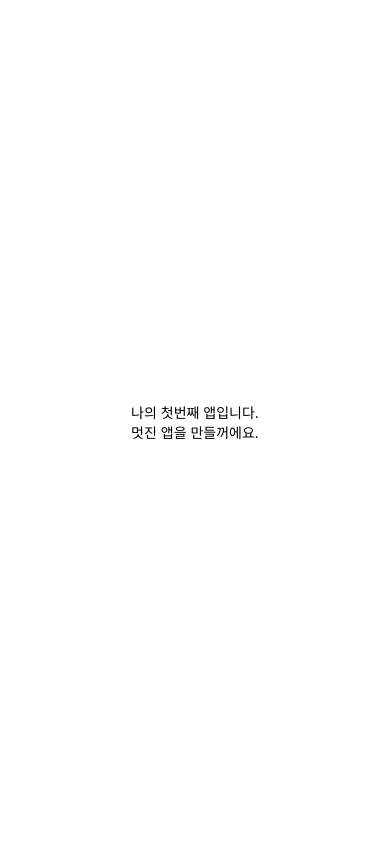
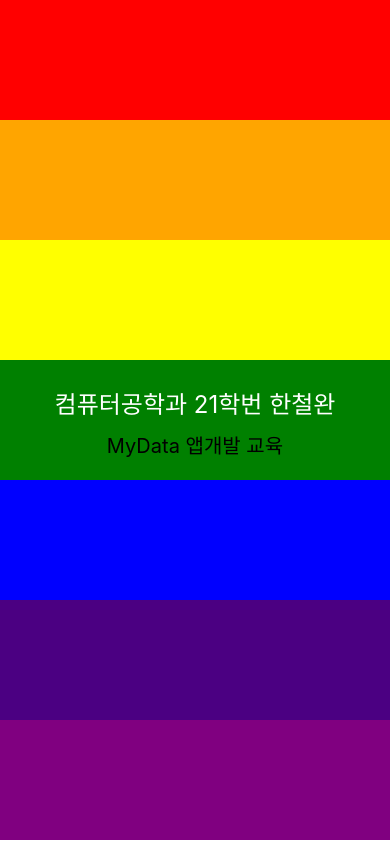
Before and after one commit to Mungwani/MyData, a React Native app: screen / in a window 390 px wide. Built offline with nearby package versions, Linux system fonts and the light colour scheme.

Commit message:
메인화면 예쁘게 꾸미기

```diff
--- a/App.js
+++ b/App.js
@@ -4,8 +4,17 @@ import { StyleSheet, Text, View } from 'react-native';
 export default function App() {
   return (
     <View style={styles.container}>
-      <Text>나의 첫번째 앱입니다.</Text>
-      <Text>멋진 앱을 만들꺼에요.</Text>
+      <View style={[styles.rainbow, styles.red]} />
+      <View style={[styles.rainbow, styles.orange]} />
+      <View style={[styles.rainbow, styles.yellow]} />
+      <View style={[styles.rainbow, styles.green]} />
+      <View style={[styles.rainbow, styles.blue]} />
+      <View style={[styles.rainbow, styles.indigo]} />
+      <View style={[styles.rainbow, styles.violet]} />
+      <View style={styles.content}>
+        <Text style={styles.text1}>컴퓨터공학과 21학번 한철완</Text>
+        <Text style={styles.text2}>MyData 앱개발 교육</Text>
+      </View>
       <StatusBar style="auto" />
     </View>
   );
@@ -14,8 +23,55 @@ export default function App() {
 const styles = StyleSheet.create({
   container: {
     flex: 1,
-    backgroundColor: '#fff',
+    flexDirection: 'column',
+
+  },
+
+  red: {
+    backgroundColor: 'red',
+    height: 120,
+  },
+  orange: {
+    backgroundColor: 'orange',
+    height: 120,
+  },
+  yellow: {
+    backgroundColor: 'yellow',
+    height: 120,
+  },
+  green: {
+    backgroundColor: 'green',
+    height: 120,
+  },
+  blue: {
+    backgroundColor: 'blue',
+    height: 120,
+  },
+  indigo: {
+    backgroundColor: 'indigo',
+    height: 120,
+  },
+  violet: {
+    backgroundColor: 'purple',
+    height: 120,
+  },
+
+  content: {
     alignItems: 'center',
     justifyContent: 'center',
+    position : 'absolute',
+    top: 0,
+    left:0,
+    right:0,
+    bottom:0,
+  },
+  text1: {
+    color: '#FFFFFF',
+    fontSize: 24,
+    marginBottom: 10,
+  },
+  text2: {
+    color: '#000000',
+    fontSize: 20,
   },
 });
```
